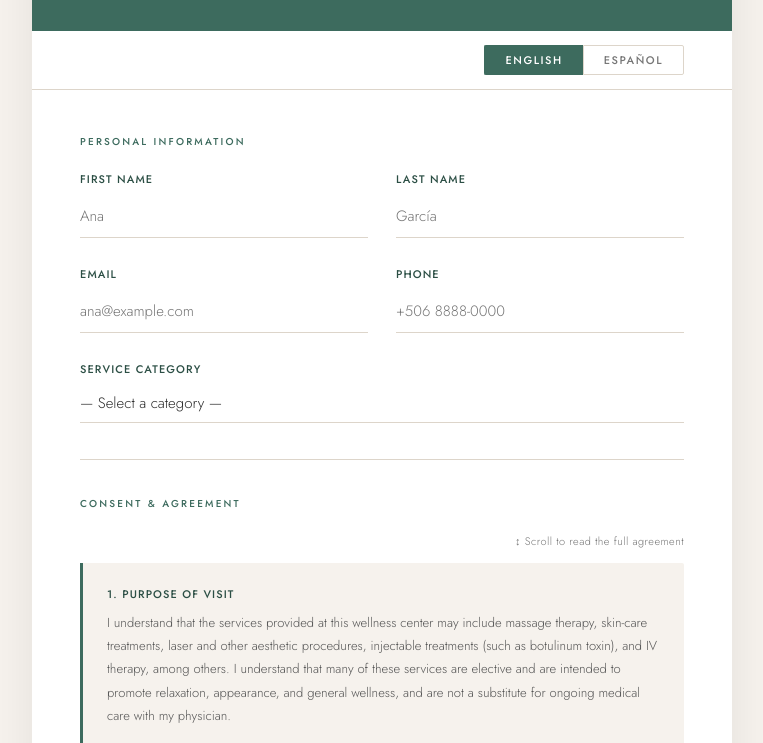
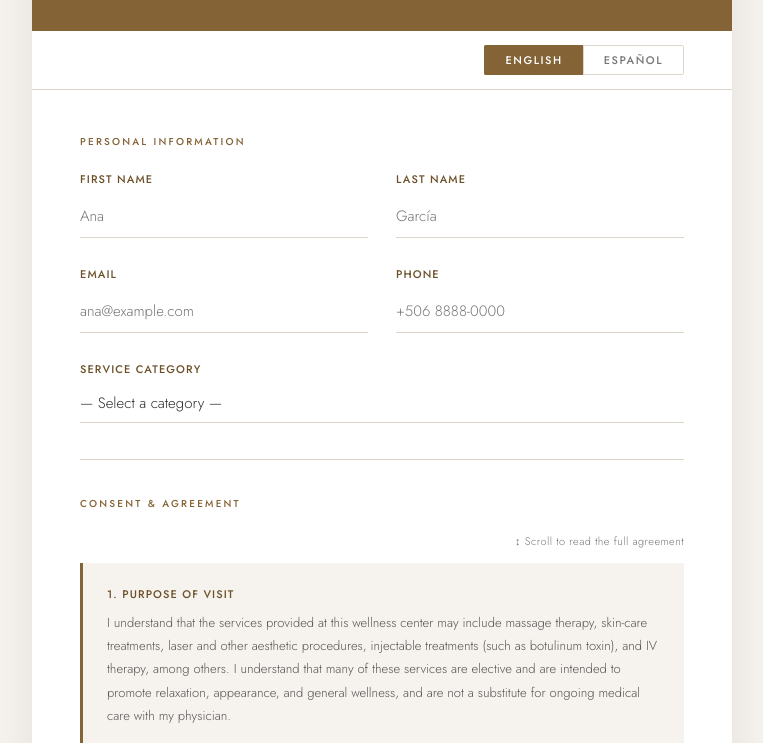
Before and after one commit to brisawellnesscenter/brisa-consent-form-general, a plain HTML site: page index.html in a window 1280 px wide. Shown: the part 229-972 px from the top of the page, without its empty margins (258-1021 px from the left). Drawn offline with nearby package versions, Linux system fonts and the light colour scheme.

Commit message:
Update index.html

```diff
--- a/index.html
+++ b/index.html
@@ -16,9 +16,9 @@
        In Framer: click any colored element → Fill panel → copy hex.
        ═══════════════════════════════════════════════════════ */
     :root {
-      --primary:    #3d6b5e;
-      --primary-dk: #2c4f45;
-      --accent:     #a07850;
+      --primary:    #846436;
+      --primary-dk: #6c512a;
+      --accent:     #d0c8bd;
       --bg:         #f6f2ed;
       --border:     #ddd5ca;
       --text:       #2e2e2e;
```
